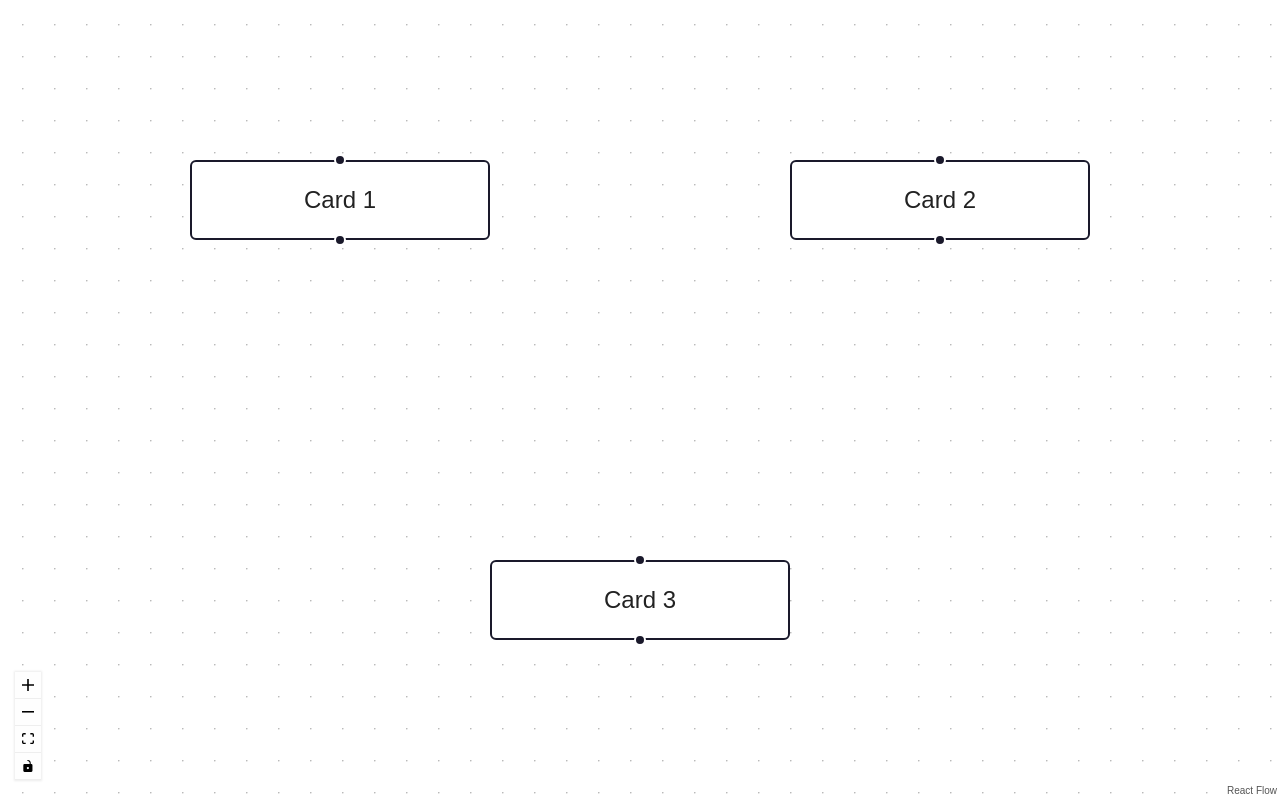
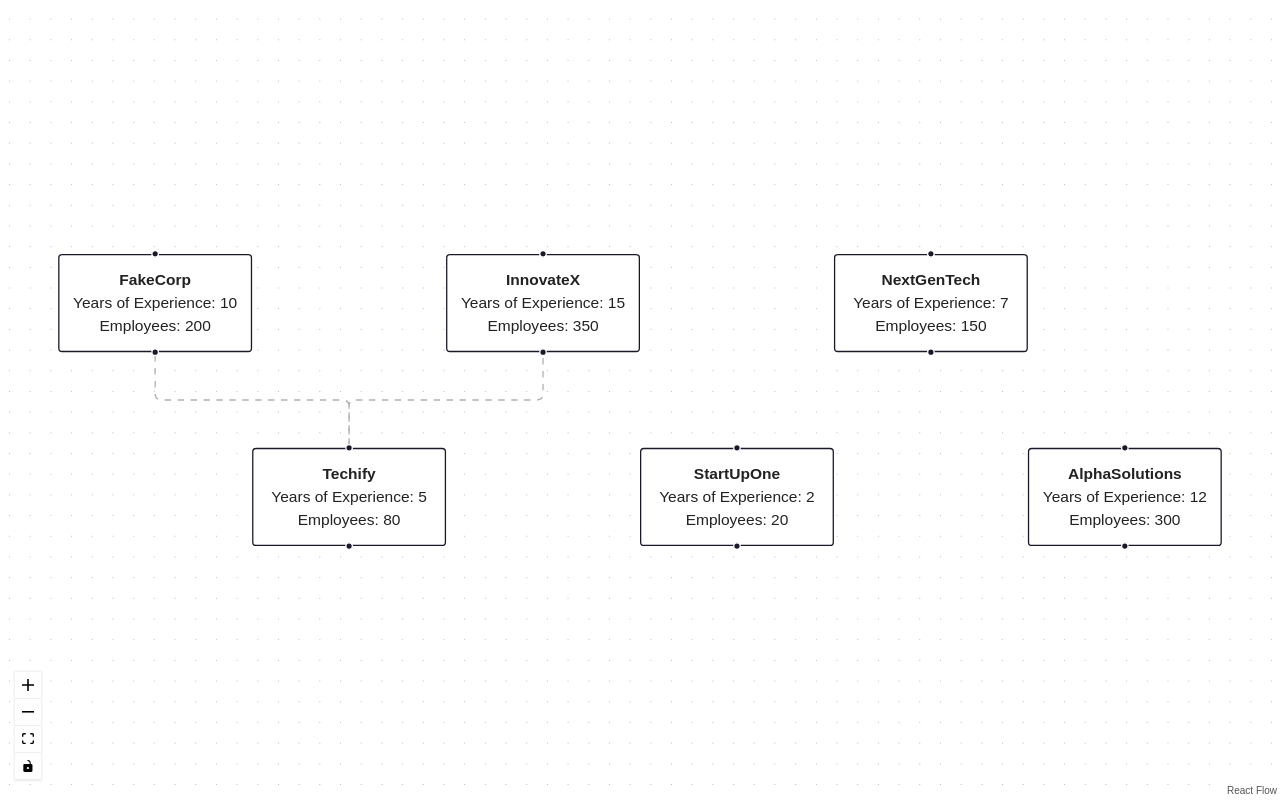
Before and after one commit to developerMohammadi/diagram, a Next.js app: page / in a window 1280 px wide. Built offline with nearby package versions, Linux system fonts and the light colour scheme.

Commit message:
Feature : add companies and the relationship between three of them

```diff
--- a/app/page.tsx
+++ b/app/page.tsx
@@ -11,15 +11,39 @@ import ReactFlow, {
     useNodesState,
 } from 'react-flow-renderer';
 
-const initialNodes: Node[] = [
-    { id: '1', type: 'default', data: { label: 'Card 1' }, position: { x: 100, y: 100 } },
-    { id: '2', type: 'default', data: { label: 'Card 2' }, position: { x: 400, y: 100 } },
-    { id: '3', type: 'default', data: { label: 'Card 3' }, position: { x: 250, y: 300 } },
+// داده‌های فیک شرکت‌ها
+const companyData = [
+    { name: 'FakeCorp', years: 10, employees: 200 },
+    { name: 'Techify', years: 5, employees: 80 },
+    { name: 'InnovateX', years: 15, employees: 350 },
+    { name: 'StartUpOne', years: 2, employees: 20 },
+    { name: 'NextGenTech', years: 7, employees: 150 },
+    { name: 'AlphaSolutions', years: 12, employees: 300 },
 ];
 
-const initialEdges: Edge[] = [];
+// ساخت نودها با استفاده از اطلاعات شرکت‌ها
+const initialNodes: Node[] = companyData.map((company, index) => ({
+    id: (index + 1).toString(),
+    type: 'default',
+    data: {
+        label: (
+            <div>
+                <strong>{company.name}</strong>
+                <div>Years of Experience: {company.years}</div>
+                <div>Employees: {company.employees}</div>
+            </div>
+        ),
+    },
+    position: { x: 150 * (index + 1), y: 150 * (index % 2 === 0 ? 1 : 2) }, // موقعیت کارت‌ها در صفحه
+}));
 
-export default function Home() {
+// ساخت لبه‌ها برای اتصال سه نود
+const initialEdges: Edge[] = [
+    { id: 'e1-2', source: '1', target: '2', type: 'smoothstep', animated: true },
+    { id: 'e2-3', source: '2', target: '3', type: 'smoothstep', animated: true },
+];
+
+export default function Diagram() {
     const [nodes, setNodes, onNodesChange] = useNodesState(initialNodes);
     const [edges, setEdges, onEdgesChange] = useEdgesState(initialEdges);
 
@@ -35,7 +59,7 @@ export default function Home() {
                 edges={edges}
                 onNodesChange={onNodesChange}
                 onEdgesChange={onEdgesChange}
-                onConnect={onConnect} // برای ایجاد ارتباط بین نودها
+                onConnect={onConnect}
                 fitView
             >
                 <Controls />
```
